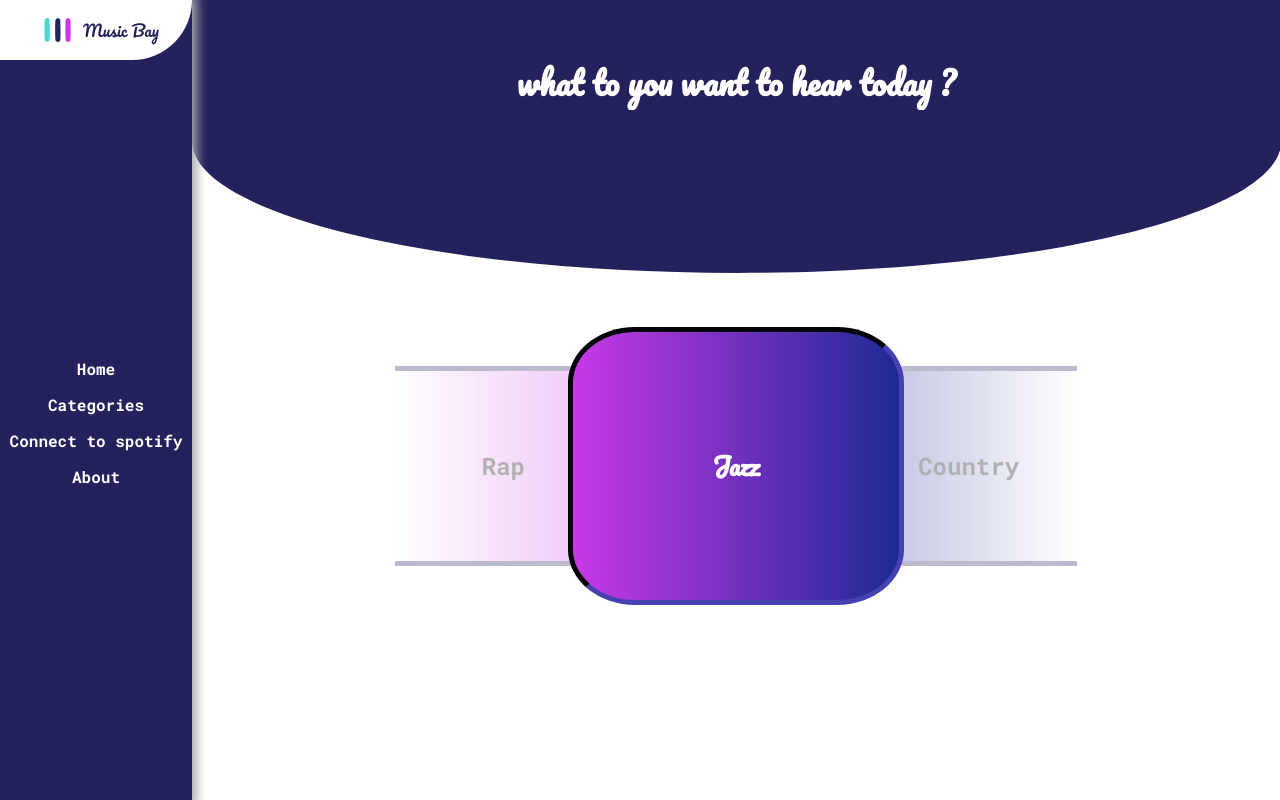
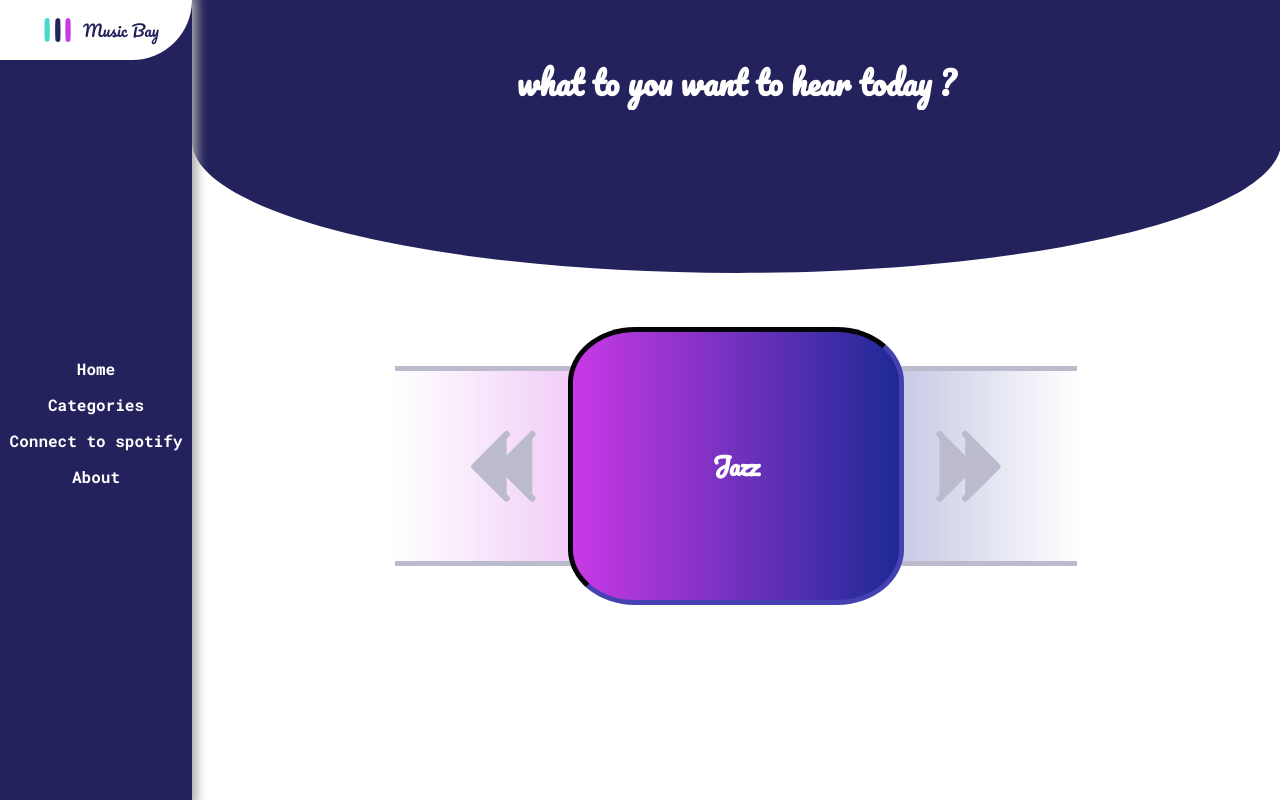
Before and after one commit to safwenHafsawy/Music-Bay, a React app: page /categories in a window 1280 px wide. Built offline with nearby package versions, Linux system fonts and the light colour scheme; a web font is replaced by a local one.

Commit message:
finished categories page

```diff
--- a/src/app/_mixins.scss
+++ b/src/app/_mixins.scss
@@ -283,7 +283,14 @@
     border-width: 5px 0px 5px 0px;
   }
 
+  svg {
+    stroke: $first-color;
+    fill: $first-color;
+    width: 50%;
+    transition: all 500ms;
+  }
+
   &:hover {
-    opacity: 0.7;
+    opacity: 1;
   }
 }
--- a/src/app/components/categoriesList/categories.jsx
+++ b/src/app/components/categoriesList/categories.jsx
@@ -1,7 +1,7 @@
 import React, { useState } from "react";
 import { Link } from "react-router-dom";
 import NaviagtionWrapper from "../navigation/NaviagationWrapper";
-import { CategoriesSeparator } from "../illustrations/logosAndBg";
+import { CategoriesSeparator, RightSwipe, LeftSwipe } from "../illustrations/logosAndBg";
 import "./categories.scss";
 
 const AvailableGenre = [
@@ -14,22 +14,16 @@ const AvailableGenre = [
 
 function Categories() {
   const [currentlyDisplayed, setCurrentlyDisplay] = useState(2);
-  const [prevDisplay, setPrevDisplay] = useState(1);
-  const [nexDisplay, setNextDisplay] = useState(3);
 
   const changeGenre = (e) => {
-    const id = parseInt(e.target.id, 10);
-    setCurrentlyDisplay(id);
-    if (id === 0) {
-      setPrevDisplay(4);
-      setNextDisplay(id + 1);
-    } else if (id === 4) {
-      setPrevDisplay(id - 1);
-      setNextDisplay(0);
-    } else {
-      setPrevDisplay(id - 1);
-      setNextDisplay(id + 1);
+    if (e.target.closest("#left-swipe")) {
+      if (currentlyDisplayed > 0) setCurrentlyDisplay(currentlyDisplayed - 1);
+      else setCurrentlyDisplay(4);
+      return;
     }
+
+    if (currentlyDisplayed === 4) setCurrentlyDisplay(0);
+    else setCurrentlyDisplay(currentlyDisplayed + 1);
   };
 
   return (
@@ -42,8 +36,8 @@ function Categories() {
         <div id="separator">
           <CategoriesSeparator />
         </div>
-        <button className="card-side" id={prevDisplay} type="button" onClick={changeGenre}>
-          {AvailableGenre[prevDisplay].genre}
+        <button className="card-side" id="left-swipe" type="button" onClick={changeGenre}>
+          <LeftSwipe id="left-swipe=logo" />
         </button>
         <Link
           to="/player"
@@ -53,8 +47,8 @@ function Categories() {
         >
           <h5 className="card-header">{AvailableGenre[currentlyDisplayed].genre}</h5>
         </Link>
-        <button className="card-side" id={nexDisplay} type="button" onClick={changeGenre}>
-          {AvailableGenre[nexDisplay].genre}
+        <button className="card-side" id="right-swipe" type="button" onClick={changeGenre}>
+          <RightSwipe id="right-swipe-logo" />
         </button>
       </div>
     </div>
--- a/src/app/components/illustrations/logosAndBg.jsx
+++ b/src/app/components/illustrations/logosAndBg.jsx
@@ -46,6 +46,22 @@ function CategoriesSeparator() {
   return (
     <svg data-name="Layer 1" xmlns="http://www.w3.org/2000/svg" viewBox="0 0 1200 120" preserveAspectRatio="none">
       <path d="M0,0V7.23C0,65.52,268.63,112.77,600,112.77S1200,65.52,1200,7.23V0Z" />
+    </svg>
+  );
+}
+
+function LeftSwipe() {
+  return (
+    <svg xmlns="http://www.w3.org/2000/svg" viewBox="0 0 24 24" strokeWidth={1.5}>
+      <path strokeLinecap="round" strokeLinejoin="round" d="M18.75 19.5l-7.5-7.5 7.5-7.5m-6 15L5.25 12l7.5-7.5" />
+    </svg>
+  );
+}
+
+function RightSwipe() {
+  return (
+    <svg xmlns="http://www.w3.org/2000/svg" viewBox="0 0 24 24" strokeWidth={1.5}>
+      <path strokeLinecap="round" strokeLinejoin="round" d="M11.25 4.5l7.5 7.5-7.5 7.5m-6-15l7.5 7.5-7.5 7.5" />
     </svg>
   );
 }
@@ -291,6 +307,8 @@ export {
   BrandLogo,
   HomeSeparator,
   CategoriesSeparator,
+  RightSwipe,
+  LeftSwipe,
   MusicSeparator,
   MusicPlay,
   MusicPause,
--- a/src/app/main.scss
+++ b/src/app/main.scss
@@ -14,7 +14,6 @@ body {
   height: 100vh;
   margin: 0;
   padding: 0;
-  background-color: $first-color;
 }
 
 #root {
```
